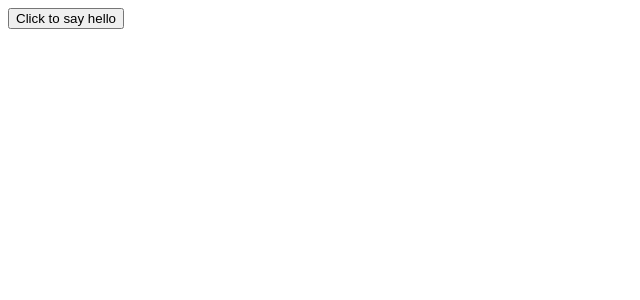
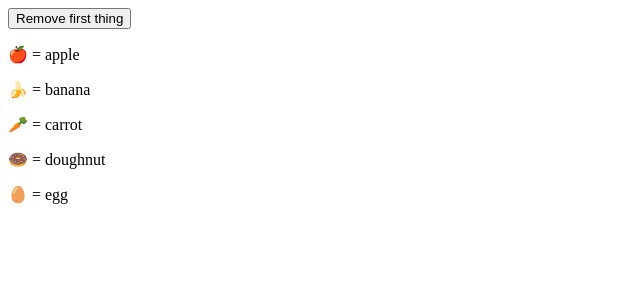
Before and after one commit to tvsanti/svelte-tutorial, a SvelteKit app: page / in a window 1280 px wide. Shown: the top 300 px of the page, without its empty margins (0-640 px from the left). Built offline with nearby package versions, Linux system fonts and the light colour scheme.

Commit message:
Keyed each block

```diff
--- a/src/routes/+page.svelte
+++ b/src/routes/+page.svelte
@@ -1,9 +1,23 @@
 <script>
-	import Outer from './Outer.svelte';
+	import Thing from './Thing.svelte';
 
-	function handleMessage(event) {
-		alert(event.detail.text);
+	let things = [
+		{ id: 1, name: 'apple' },
+		{ id: 2, name: 'banana' },
+		{ id: 3, name: 'carrot' },
+		{ id: 4, name: 'doughnut' },
+		{ id: 5, name: 'egg' }
+	];
+
+	function handleClick() {
+		things = things.slice(1);
 	}
 </script>
 
-<Outer on:message={handleMessage} />
+<button on:click={handleClick}>
+	Remove first thing
+</button>
+
+{#each things as thing (thing.id)}
+	<Thing name={thing.name}/>
+{/each}
--- /dev/null
+++ b/src/routes/Logic.svelte
@@ -0,0 +1,64 @@
+<script>
+    let yes = false;
+    const colors = [
+      "red",
+      "orange",
+      "yellow",
+      "green",
+      "blue",
+      "indigo",
+      "violet",
+    ];
+    let selected = colors[0];
+  </script>
+
+  <h1 style="color: {selected}">Pick a color</h1>
+  <div>
+      {#each colors as color}
+          <button
+              aria-current={selected === color}
+              aria-label={color}
+              style="background: {color}"
+              on:click={() => selected = color}
+          >{color}</button>
+      {/each}
+  </div>
+
+  <label>
+    <input type="checkbox" bind:checked={yes} />
+    Yes! Send me regular email spam
+  </label>
+  {#if yes}
+    <p>Thank you. We will bombard your inbox and sell your personal details.</p>
+  {:else}
+    <p>You must opt in to continue. If you're not paying, you're the product.</p>
+  {/if}
+
+  <button disabled={!yes}>Subscribe</button>
+  <style>
+      h1 {
+          transition: color 0.2s;
+      }
+
+      div {
+          display: grid;
+          grid-template-columns: repeat(7, 1fr);
+          grid-gap: 5px;
+          max-width: 400px;
+      }
+
+      button {
+          aspect-ratio: 1;
+          border-radius: 50%;
+          background: var(--color, #fff);
+          transform: translate(-2px,-2px);
+          filter: drop-shadow(2px 2px 3px rgba(0,0,0,0.2));
+          transition: all 0.1s;
+      }
+
+      button[aria-current="true"] {
+          transform: none;
+          filter: none;
+          box-shadow: inset 3px 3px 4px rgba(0,0,0,0.2);
+      }
+  </style>
--- /dev/null
+++ b/src/routes/Thing.svelte
@@ -0,0 +1,18 @@
+<script>
+	const emojis = {
+		apple: '🍎',
+		banana: '🍌',
+		carrot: '🥕',
+		doughnut: '🍩',
+		egg: '🥚'
+	};
+
+	// the name is updated whenever the prop value changes...
+	export let name;
+
+	// ...but the "emoji" variable is fixed upon initialisation
+	// of the component because it uses `const` instead of `$:`
+	const emoji = emojis[name];
+</script>
+
+<p>{emoji} = {name}</p>
```
